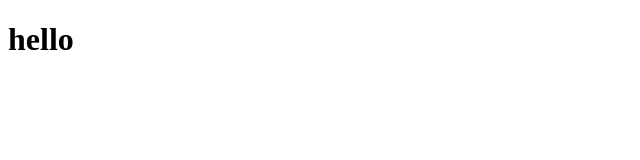
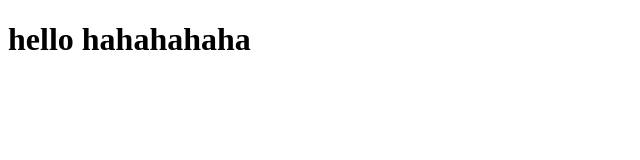
Before and after one commit to jiographie/jiographie.github.io, a plain HTML site: page test.html in a window 1280 px wide. Shown: the whole page, without its empty margins (0-640 px from the left). Drawn offline with Linux system fonts and the light colour scheme.

Commit message:
hahahaha

```diff
--- a/test.html
+++ b/test.html
@@ -6,6 +6,6 @@
     <title>Document</title>
 </head>
 <body>
-    <h1>hello</h1>
+    <h1>hello hahahahaha</h1>
 </body>
 </html>
```
